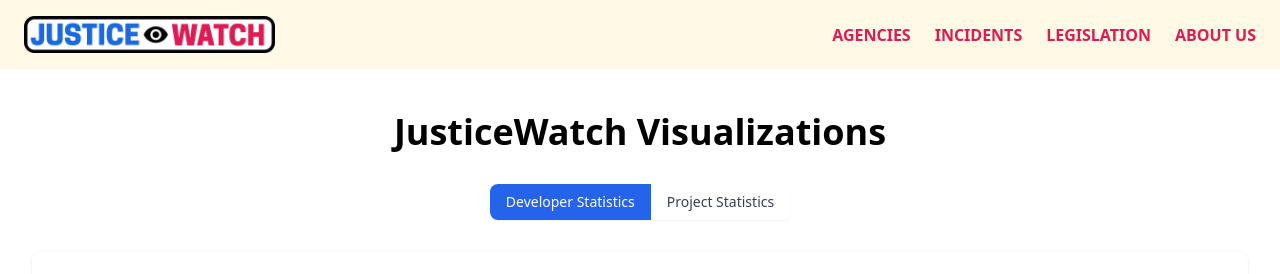
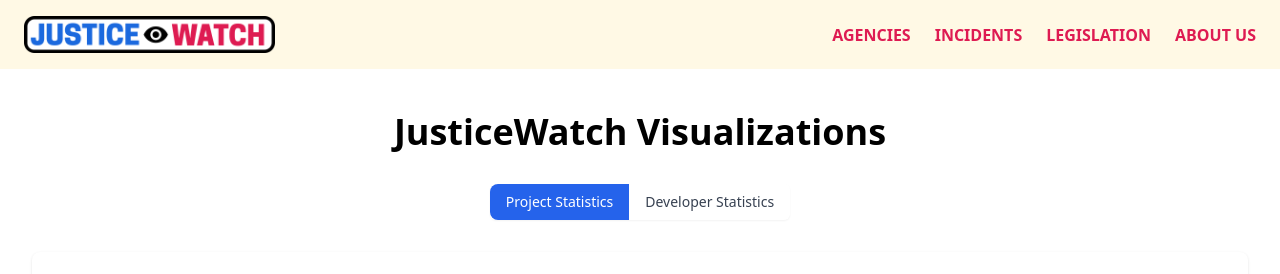
Before and after one commit to gordonworldlee/PoliceIncidents, a Next.js app in the folder frontend/: page /visualizations in a window 1280 px wide. Shown: the top 274 px of the page. Built offline with nearby package versions, Linux system fonts and the light colour scheme; no server answers.

Commit message:
Edit page.tsx

```diff
--- a/frontend/app/visualizations/page.tsx
+++ b/frontend/app/visualizations/page.tsx
@@ -28,7 +28,7 @@ export default function VisualizationsPage() {
                     : "bg-white text-gray-700 hover:bg-gray-50"
                 }`}
               >
-                Developer Statistics
+                Project Statistics
               </button>
               <button
                 type="button"
@@ -39,7 +39,7 @@ export default function VisualizationsPage() {
                     : "bg-white text-gray-700 hover:bg-gray-50"
                 }`}
               >
-                Project Statistics
+                Developer Statistics
               </button>
             </div>
           </div>
```
